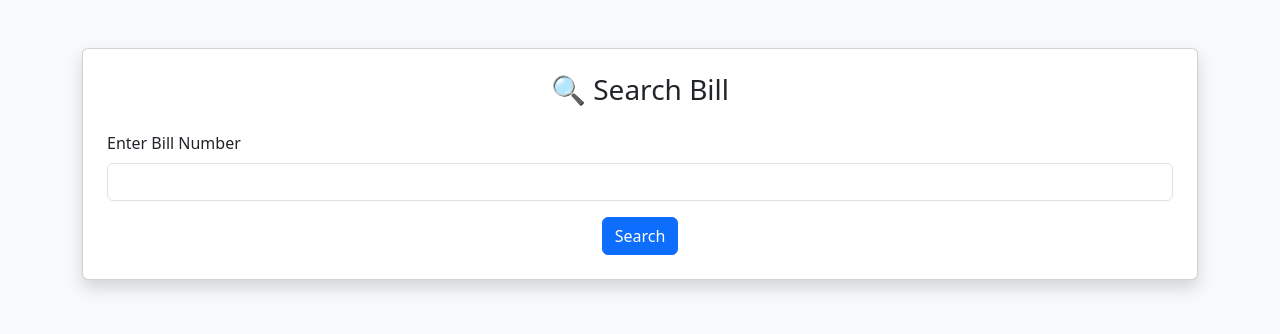
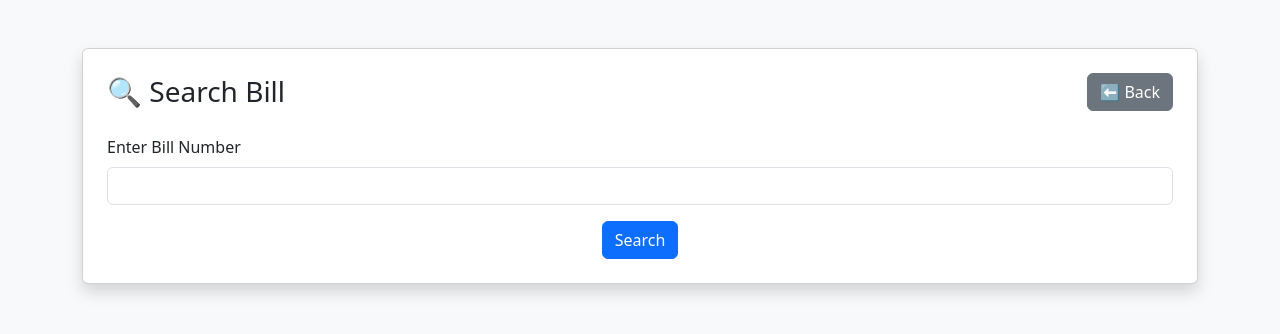
Before and after one commit to nandu21devaraj/cable-billing-app, a Flask app: page /search-bill in a window 1280 px wide. Shown: the top 334 px of the page. Run offline with Flask 3, Linux system fonts and the light colour scheme; the visitor is signed in with stand-in values (Sample User, id 1).

Commit message:
add back button

```diff
--- a/templates/search.html
+++ b/templates/search.html
@@ -10,7 +10,10 @@
 <div class="container mt-5">
 
     <div class="card shadow p-4">
-        <h3 class="text-center mb-4">🔍 Search Bill</h3>
+        <div class="d-flex justify-content-between align-items-center mb-4">
+            <h3 class="mb-0">🔍 Search Bill</h3>
+            <a href="/admin" class="btn btn-secondary">⬅ Back</a>
+        </div>
 
         {% if error %}
             <div class="alert alert-danger text-center">
```
